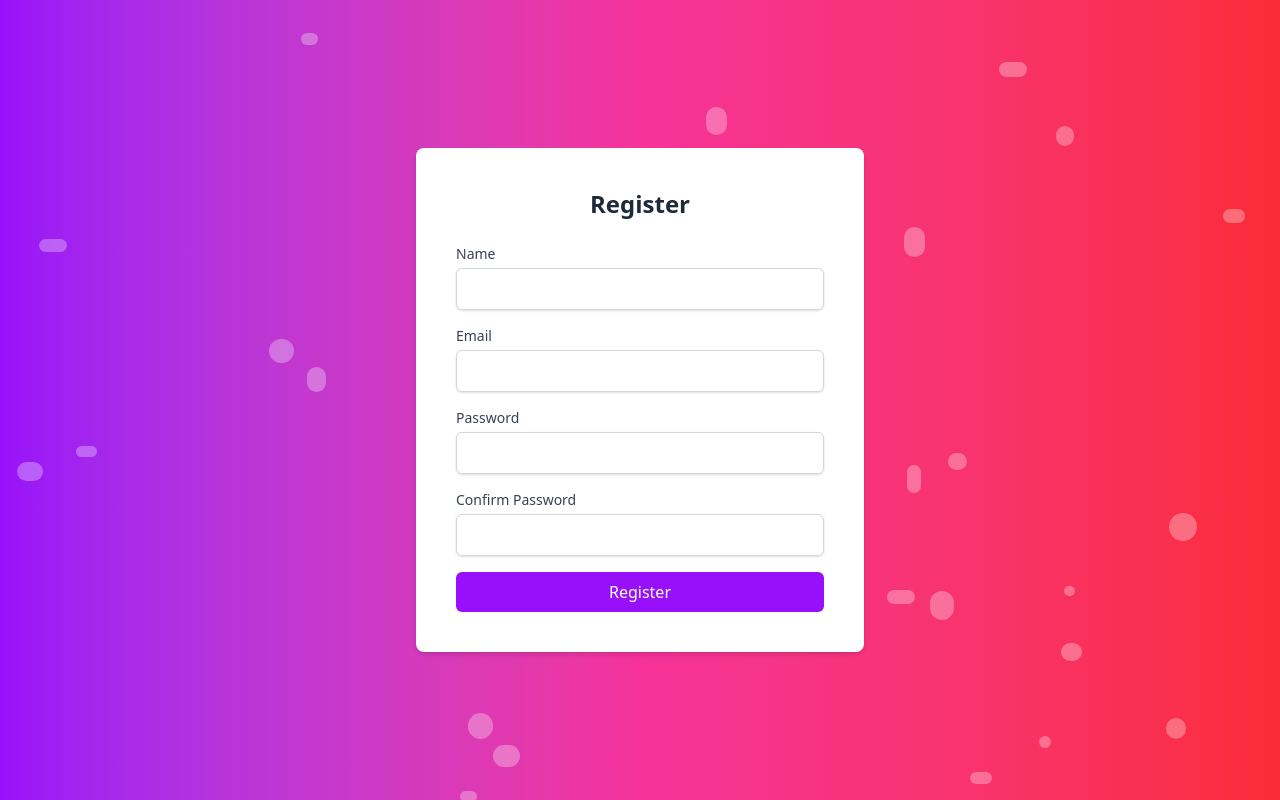
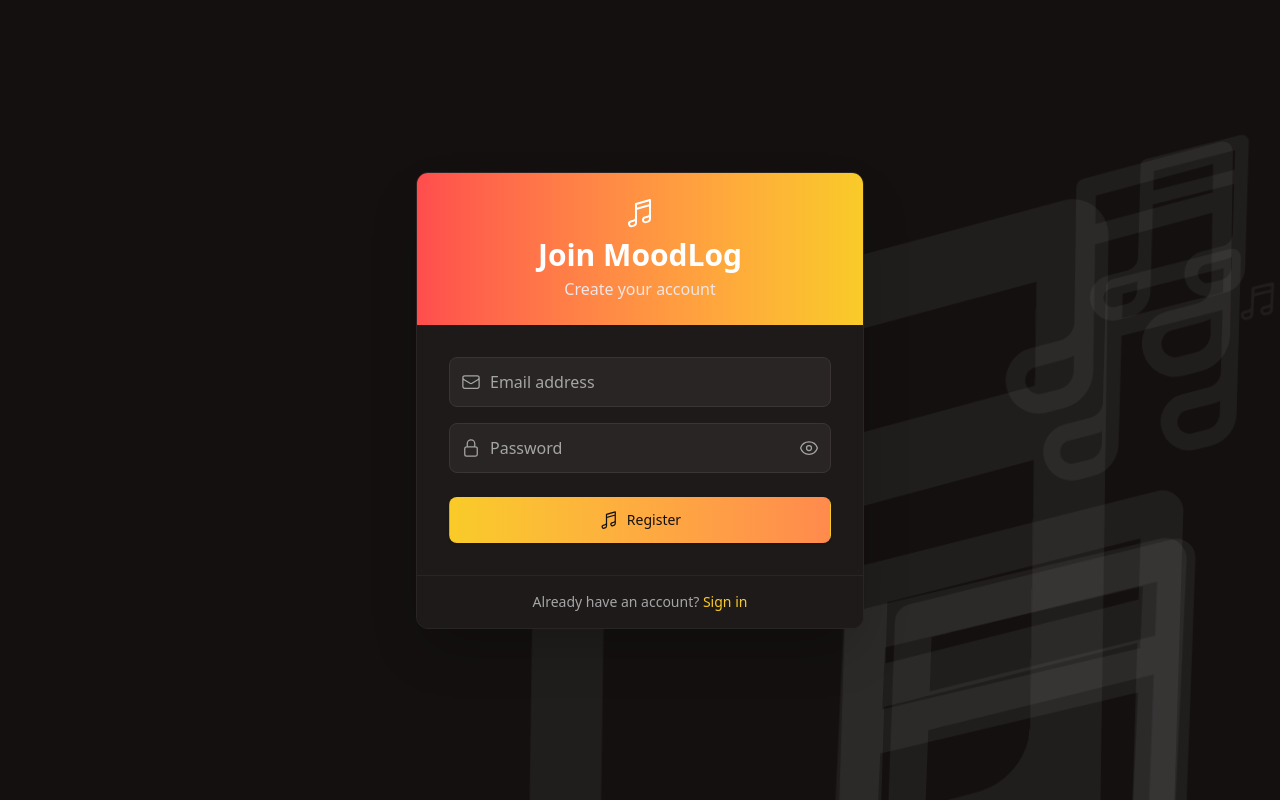
Before and after one commit to pragyasonare/MoodLog, a React (Vite) app in the folder client/: page /register in a window 1280 px wide. Built offline with nearby package versions, Linux system fonts and the light colour scheme.

Commit message:
Update Register.jsx

```diff
--- a/client/src/auth/Register.jsx
+++ b/client/src/auth/Register.jsx
@@ -1,167 +1,217 @@
-import React, { useState, useEffect } from "react";
-import axios from "axios";
-import { useNavigate } from "react-router-dom";
-import { motion } from "framer-motion";
-import toast from "react-hot-toast";
+import { useState } from "react";
+import { useAuth } from "../contexts/AuthContext";
+import { useNavigate, Link } from "react-router-dom";
+import {
+  LockClosedIcon,
+  EnvelopeIcon,
+  EyeIcon,
+  EyeSlashIcon,
+  MusicalNoteIcon,
+} from "@heroicons/react/24/outline";
+import Toast from "../components/Toast";
 
-const Register = () => {
+export default function Register() {
+  const [email, setEmail] = useState("");
+  const [password, setPassword] = useState("");
+  const [error, setError] = useState("");
+  const [isLoading, setIsLoading] = useState(false);
+  const [showPassword, setShowPassword] = useState(false);
+  const { register } = useAuth();
   const navigate = useNavigate();
-  const [formData, setFormData] = useState({
-    name: "",
-    email: "",
-    password: "",
-    confirmPassword: "",
-  });
-
-  const [errors, setErrors] = useState({});
-  const [bubbles, setBubbles] = useState([]);
-
-  useEffect(() => {
-    const interval = setInterval(() => {
-      setBubbles((prevBubbles) => [
-        ...prevBubbles,
-        {
-          id: Math.random(),
-          size: Math.random() * 60 + 20,
-          x: Math.random() * 100,
-          delay: Math.random() * 5,
-        },
-      ]);
-    }, 1000);
-    return () => clearInterval(interval);
-  }, []);
-
-  const validateForm = () => {
-    const newErrors = {};
-    if (!formData.name.trim()) newErrors.name = "Name is required";
-    if (!formData.email.trim()) newErrors.email = "Email is required";
-    if (!formData.password) newErrors.password = "Password is required";
-    if (formData.password !== formData.confirmPassword)
-      newErrors.confirmPassword = "Passwords do not match";
-    setErrors(newErrors);
-    return Object.keys(newErrors).length === 0;
-  };
-
-  const handleChange = (e) => {
-    setFormData({ ...formData, [e.target.name]: e.target.value });
-  };
 
   const handleSubmit = async (e) => {
     e.preventDefault();
-    if (!validateForm()) return;
+    setIsLoading(true);
+    setError("");
+
+    if (password.length < 6) {
+      setError("Password must be at least 6 characters");
+      return; // Stop form submission
+    }
 
     try {
-      const response = await axios.post("http://localhost:5000/api/auth/register", formData);
-      console.log(response.data);
-      toast.success("Registration successful!");
-      navigate("/login");
-    } catch (error) {
-      console.error(error);
-      toast.error(error.response?.data?.message || "Registration failed");
+      const { error } = await register(email, password);
+      if (error) {
+        setError(error);
+      } else {
+        navigate("/dashboard");
+      }
+    } catch (err) {
+      setError("An unexpected error occurred. Please try again.");
+    } finally {
+      setIsLoading(false);
+    }
+    {
+      success && (
+        <Toast message={success} isSuccess onClose={() => setSuccess("")} />
+      );
     }
   };
 
   return (
-    <div className="min-h-screen bg-gradient-to-r from-purple-600 via-pink-500 to-red-500 flex items-center justify-center relative overflow-hidden">
-      <motion.div
-        className="absolute top-0 left-0 w-full h-full"
-        initial={{ opacity: 0 }}
-        animate={{ opacity: 1 }}
-        transition={{ duration: 1 }}
-      >
-        {[...Array(30)].map((_, index) => (
-          <motion.div
-            key={index}
-            className="absolute bg-white rounded-full"
+    <div className="min-h-screen bg-[#141010] flex items-center justify-center p-4">
+      {/* Toast for errors */}
+      {error && <Toast message={error} onClose={() => setError("")} />}
+
+      {/* Animated music notes in background */}
+      <div className="fixed inset-0 overflow-hidden pointer-events-none">
+        {[...Array(8)].map((_, i) => (
+          <MusicalNoteIcon
+            key={i}
+            className="absolute text-white opacity-5"
             style={{
-              width: `${Math.random() * 20 + 10}px`,
-              height: `${Math.random() * 20 + 10}px`,
+              fontSize: `${Math.random() * 30 + 20}px`,
               top: `${Math.random() * 100}%`,
               left: `${Math.random() * 100}%`,
-              opacity: 0.3,
               animation: `float ${Math.random() * 10 + 10}s linear infinite`,
               animationDelay: `${Math.random() * 5}s`,
             }}
           />
         ))}
-      </motion.div>
-      <div className="bg-white p-10 rounded-lg shadow-md w-full max-w-md z-10">
-        <h2 className="text-2xl font-bold mb-6 text-center text-gray-800">
-          Register
-        </h2>
-        <form onSubmit={handleSubmit} className="space-y-4">
-          <div>
-            <label className="block text-sm font-medium text-gray-700">
-              Name
-            </label>
-            <input
-              type="text"
-              name="name"
-              value={formData.name}
-              onChange={handleChange}
-              className="mt-1 block w-full px-3 py-2 border border-gray-300 rounded-md shadow-sm focus:outline-none focus:ring-purple-500 focus:border-purple-500"
+      </div>
+
+      <div className="w-full max-w-md bg-[#1e1a1a] rounded-xl shadow-2xl overflow-hidden border border-[#2a2525] relative z-10">
+        <div className="bg-gradient-to-r from-[#ff4d4d] to-[#f9cb28] p-6 text-center">
+          <div className="flex justify-center mb-2">
+            <MusicalNoteIcon className="h-8 w-8 text-white" />
+          </div>
+          <h2 className="text-3xl font-bold text-white">Join MoodLog</h2>
+          <p className="text-[#f0e6e6] mt-1">Create your account</p>
+        </div>
+
+        <form onSubmit={handleSubmit} className="p-8 space-y-6">
+          {error && (
+            <div className="bg-red-900/30 text-red-200 p-3 rounded-lg text-sm flex items-center border border-red-800/50">
+              <svg
+                className="w-5 h-5 mr-2"
+                fill="none"
+                stroke="currentColor"
+                viewBox="0 0 24 24"
+              >
+                <path
+                  strokeLinecap="round"
+                  strokeLinejoin="round"
+                  strokeWidth={2}
+                  d="M12 8v4m0 4h.01M21 12a9 9 0 11-18 0 9 9 0 0118 0z"
                 />
-            {errors.name && (
-              <p className="text-red-500 text-sm mt-1">{errors.name}</p>
+              </svg>
+              {error}
+            </div>
           )}
+
+          <div className="space-y-4">
+            <div className="relative">
+              <div className="absolute inset-y-0 left-0 pl-3 flex items-center pointer-events-none">
+                <EnvelopeIcon className="h-5 w-5 text-[#a5a5a5]" />
               </div>
-          <div>
-            <label className="block text-sm font-medium text-gray-700">
-              Email
-            </label>
               <input
                 type="email"
-              name="email"
-              value={formData.email}
-              onChange={handleChange}
-              className="mt-1 block w-full px-3 py-2 border border-gray-300 rounded-md shadow-sm focus:outline-none focus:ring-purple-500 focus:border-purple-500"
+                value={email}
+                onChange={(e) => setEmail(e.target.value)}
+                placeholder="Email address"
+                required
+                className="w-full pl-10 pr-4 py-3 bg-[#2a2525] border border-[#3a3434] rounded-lg focus:ring-2 focus:ring-[#f9cb28] focus:border-transparent text-white placeholder-[#a5a5a5]"
               />
-            {errors.email && (
-              <p className="text-red-500 text-sm mt-1">{errors.email}</p>
+            </div>
+
+            <div className="relative">
+              <div className="absolute inset-y-0 left-0 pl-3 flex items-center pointer-events-none">
+                <LockClosedIcon className="h-5 w-5 text-[#a5a5a5]" />
+              </div>
+              <input
+                type={showPassword ? "text" : "password"}
+                value={password}
+                onChange={(e) => setPassword(e.target.value)}
+                placeholder="Password"
+                required
+                className="w-full pl-10 pr-10 py-3 bg-[#2a2525] border border-[#3a3434] rounded-lg focus:ring-2 focus:ring-[#f9cb28] focus:border-transparent text-white placeholder-[#a5a5a5]"
+              />
+              <button
+                type="button"
+                className="absolute inset-y-0 right-0 pr-3 flex items-center"
+                onClick={() => setShowPassword(!showPassword)}
+              >
+                {showPassword ? (
+                  <EyeSlashIcon className="h-5 w-5 text-[#a5a5a5] hover:text-white" />
+                ) : (
+                  <EyeIcon className="h-5 w-5 text-[#a5a5a5] hover:text-white" />
                 )}
-          </div>
-          <div>
-            <label className="block text-sm font-medium text-gray-700">
-              Password
-            </label>
-            <input
-              type="password"
-              name="password"
-              value={formData.password}
-              onChange={handleChange}
-              className="mt-1 block w-full px-3 py-2 border border-gray-300 rounded-md shadow-sm focus:outline-none focus:ring-purple-500 focus:border-purple-500"
-            />
-            {errors.password && (
-              <p className="text-red-500 text-sm mt-1">{errors.password}</p>
-            )}
-          </div>
-          <div>
-            <label className="block text-sm font-medium text-gray-700">
-              Confirm Password
-            </label>
-            <input
-              type="password"
-              name="confirmPassword"
-              value={formData.confirmPassword}
-              onChange={handleChange}
-              className="mt-1 block w-full px-3 py-2 border border-gray-300 rounded-md shadow-sm focus:outline-none focus:ring-purple-500 focus:border-purple-500"
-            />
-            {errors.confirmPassword && (
-              <p className="text-red-500 text-sm mt-1">
-                {errors.confirmPassword}
+              </button>
+
+              {/* Add this password validation message */}
+              {password.length > 0 && password.length < 6 && (
+                <p className="text-xs text-red-400 mt-1 pl-1">
+                  Password must be at least 6 characters
                 </p>
               )}
             </div>
+          </div>
+
           <button
             type="submit"
-            className="w-full bg-purple-600 text-white py-2 px-4 rounded-md hover:bg-purple-700 transition"
+            disabled={isLoading}
+            className={`w-full flex justify-center items-center py-3 px-4 border border-transparent rounded-lg shadow-sm text-sm font-medium text-[#141010] bg-gradient-to-r from-[#f9cb28] to-[#ff8a4d] hover:from-[#ffd95b] hover:to-[#ff9d6a] focus:outline-none focus:ring-2 focus:ring-offset-2 focus:ring-[#f9cb28] transition-all duration-300 ${
+              isLoading ? "opacity-80 cursor-not-allowed" : "hover:shadow-lg"
+            }`}
           >
+            {isLoading ? (
+              <>
+                <svg
+                  className="animate-spin -ml-1 mr-3 h-5 w-5 text-[#141010]"
+                  xmlns="http://www.w3.org/2000/svg"
+                  fill="none"
+                  viewBox="0 0 24 24"
+                >
+                  <circle
+                    className="opacity-25"
+                    cx="12"
+                    cy="12"
+                    r="10"
+                    stroke="currentColor"
+                    strokeWidth="4"
+                  ></circle>
+                  <path
+                    className="opacity-75"
+                    fill="currentColor"
+                    d="M4 12a8 8 0 018-8V0C5.373 0 0 5.373 0 12h4zm2 5.291A7.962 7.962 0 014 12H0c0 3.042 1.135 5.824 3 7.938l3-2.647z"
+                  ></path>
+                </svg>
+                Creating account...
+              </>
+            ) : (
+              <>
+                <MusicalNoteIcon className="w-5 h-5 mr-2" />
                 Register
+              </>
+            )}
           </button>
         </form>
+
+        <div className="px-8 py-4 bg-[#1e1a1a] text-center border-t border-[#2a2525]">
+          <p className="text-sm text-[#a5a5a5]">
+            Already have an account?{" "}
+            <Link
+              to="/login"
+              className="font-medium text-[#f9cb28] hover:text-[#ffd95b]"
+            >
+              Sign in
+            </Link>
+          </p>
         </div>
       </div>
+
+      {/* Add these animations to your CSS */}
+      <style jsx>{`
+        @keyframes float {
+          0%,
+          100% {
+            transform: translateY(0) rotate(0deg);
+          }
+          50% {
+            transform: translateY(-20px) rotate(5deg);
+          }
+        }
+      `}</style>
+    </div>
   );
-};
-
-export default Register;
+}
```
Lines whose indentation alone changed are shown as unchanged.
